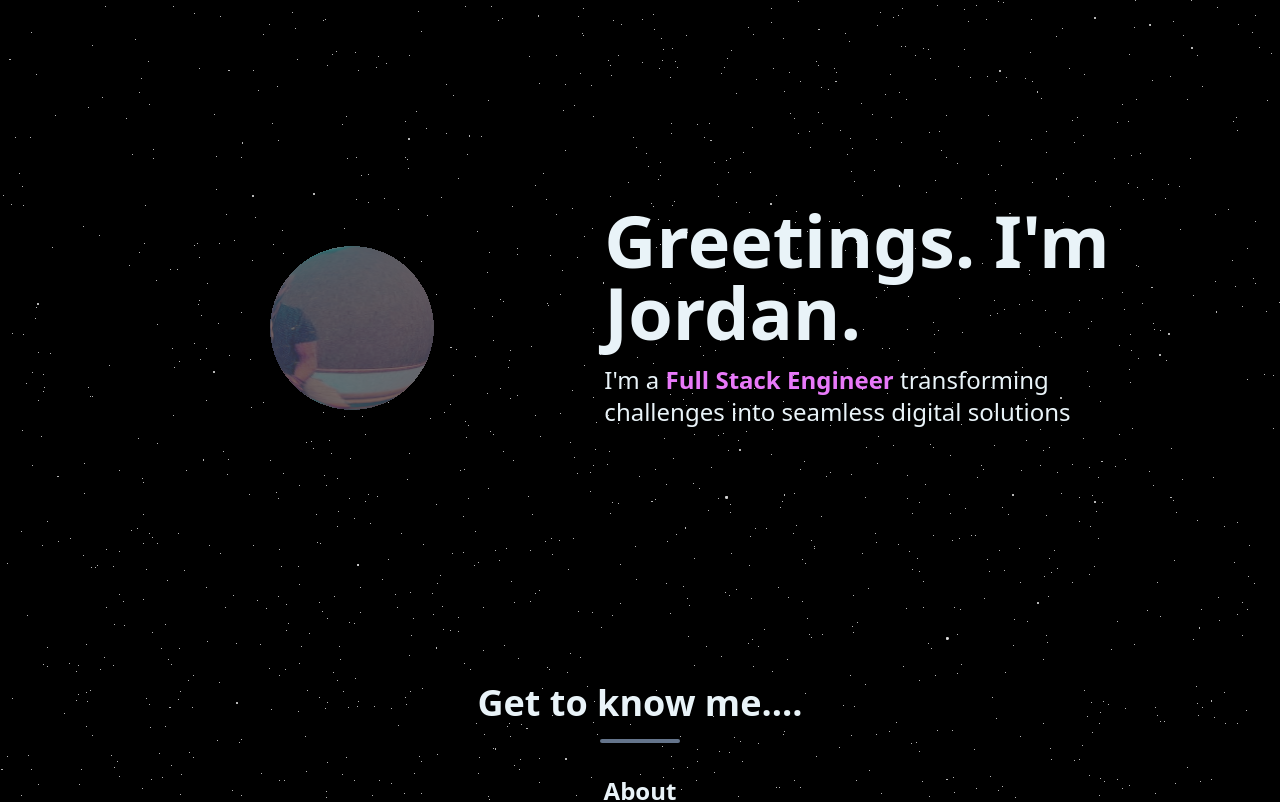
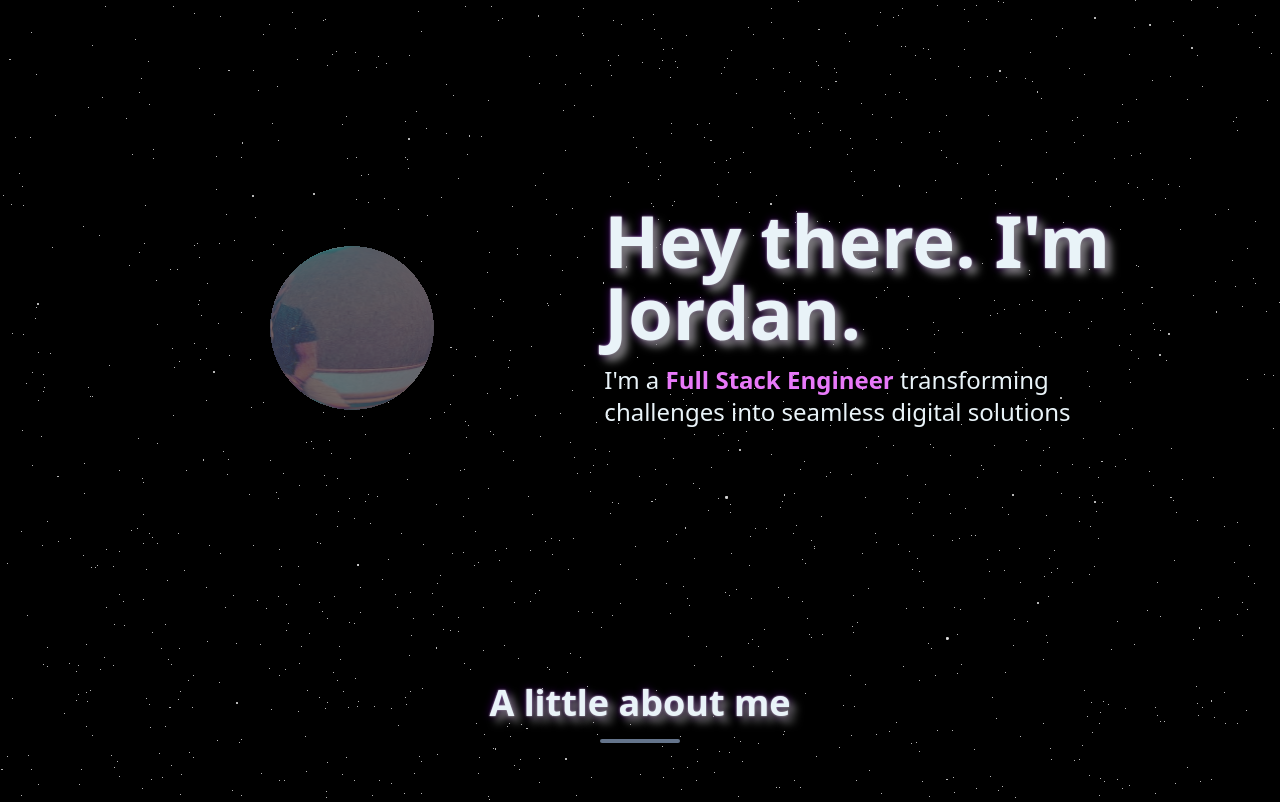
Before and after one commit to Vintagejojo/newportfolio23, a Next.js app: page / in a window 1280 px wide. Shown: the top 802 px of the page. Built offline with nearby package versions, Linux system fonts and the light colour scheme.

Commit message:
small changes to the header shadowing

```diff
--- a/components/AboutMe.jsx
+++ b/components/AboutMe.jsx
@@ -25,13 +25,13 @@ export default function AboutMe() {
   return (
     <section id="about_me">
       <div className="my-10 md:pb-48">
-        <h1 className="mb-12 sm:mb-8 text-center text-generalbg font-bold text-4xl">
-          Get to know me....
+        <h1 className=" sm:mb-20 text-center header-shadow text-generalbg font-bold text-4xl">
+          A little about me
           <hr className="w-20 h-1 my-4 mx-auto bg-slate-500 border-0 rounded" />
         </h1>
         <div className="flex flex-row md:flex-col justify-center align-top items-stretch">
           <div className="sm:w-1/2 md:w-full md:mb-12">
-            <h2 className="text-2xl font-bold mb-8 sm:mb-4 text-center text-generalbg">
+            <h2 className="text-2xl header-shadow font-bold mb-8 sm:mb-4 text-center text-generalbg">
               About
             </h2>
             <p className='text-generalbg'>
--- a/components/Hero.jsx
+++ b/components/Hero.jsx
@@ -52,8 +52,8 @@ export default function Hero() {
           <div ref={sphereRef}></div>
         </div>
         <div className="md:mt-2 md:w-3/5">
-          <h1 className="font-bold text-4xl text-generalbg mt-6 md:text-7xl md:mt-0">
-            Greetings. I'm Jordan.
+          <h1 className="header-shadow font-bold text-4xl text-generalbg mt-6 md:text-7xl md:mt-0">
+            Hey there. I'm Jordan.
           </h1>
           <p className="text-lg text-generalbg mt-4 mb-6 md:text-2xl">
             I'm a{' '}
```
